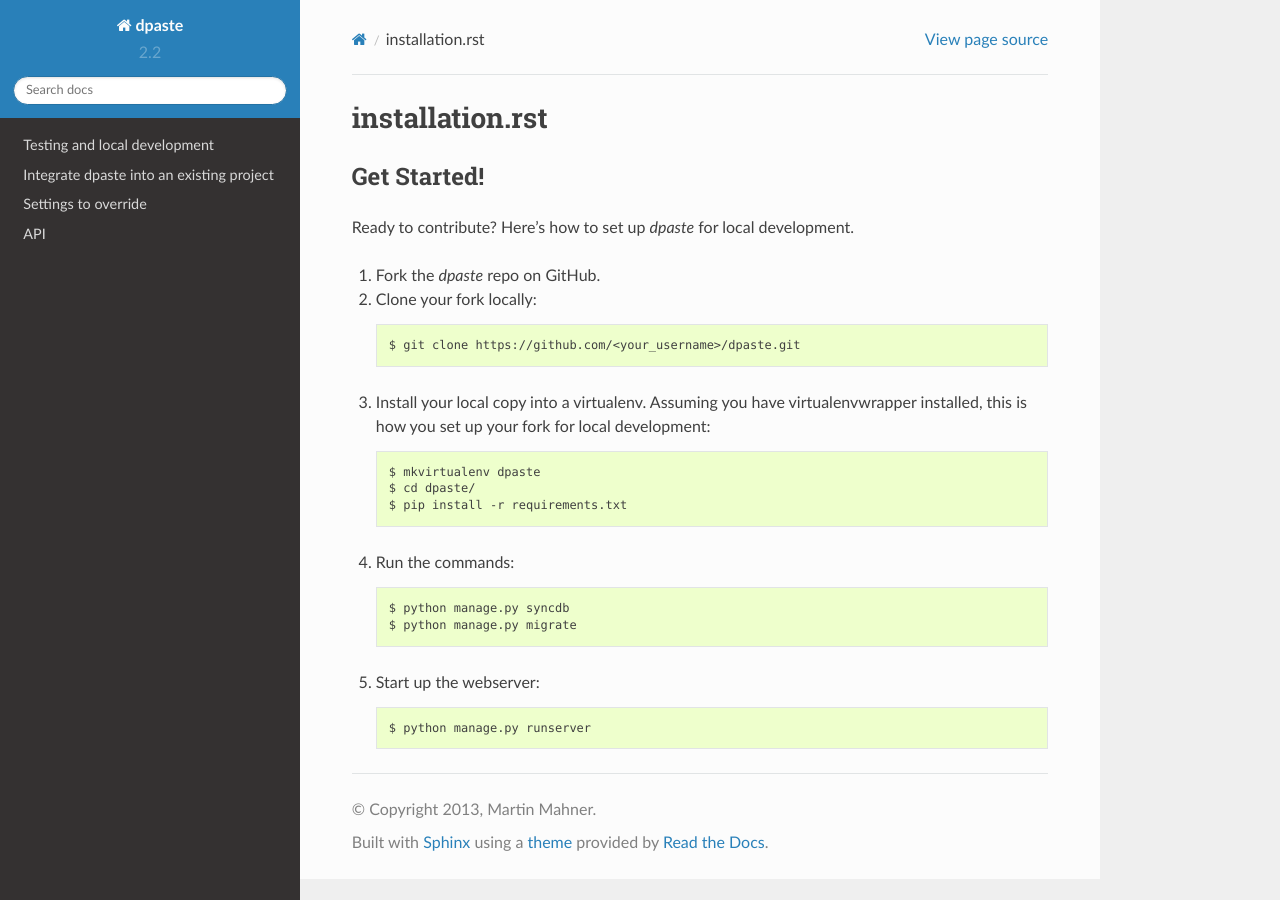
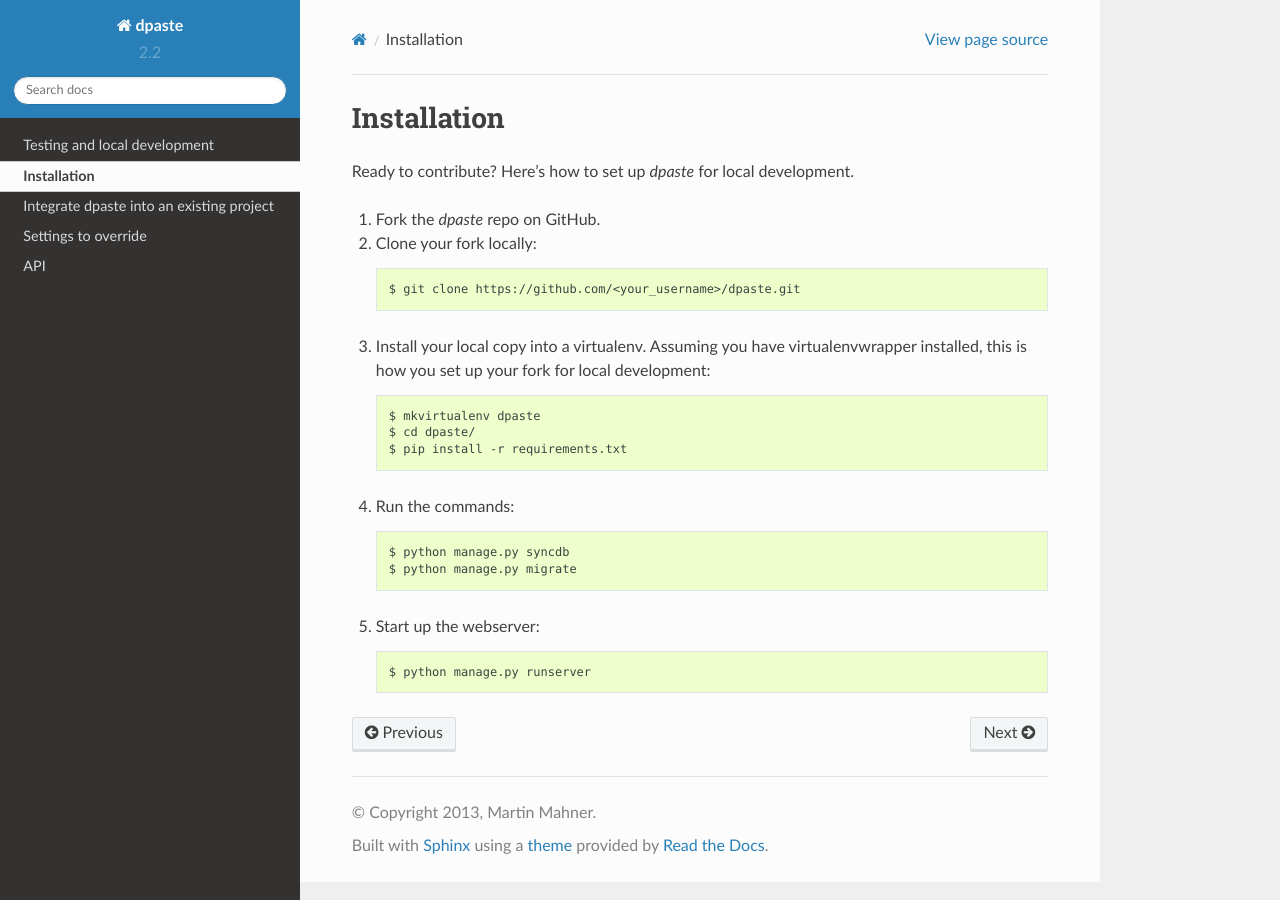
Before and after one commit to DarrenOfficial/dpaste, a Sphinx documentation site: the page built from docs/installation.rst, in a window 1280 px wide. Built offline with Sphinx 7.4.7 and the Read the Docs theme 2.0.0, drawn with Linux system fonts in a browser that asks for light colours.

Commit message:
Minor fixes for installation docs. Closes issue #45.

```diff
--- a/docs/index.rst
+++ b/docs/index.rst
@@ -12,6 +12,7 @@ Contents:
    :maxdepth: 1
 
    testing
+   installation
    integration
    settings
    api
--- a/docs/installation.rst
+++ b/docs/installation.rst
@@ -1,9 +1,6 @@
-================
-installation.rst
-================
-
-Get Started!
-------------
+============
+Installation
+============
 
 Ready to contribute? Here's how to set up `dpaste` for local development.
 
```
